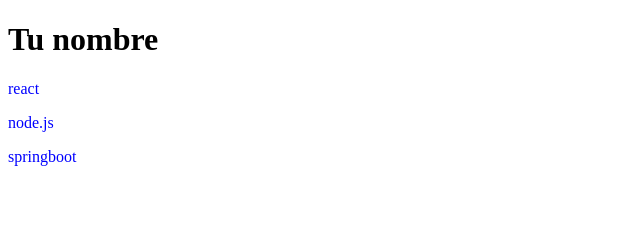
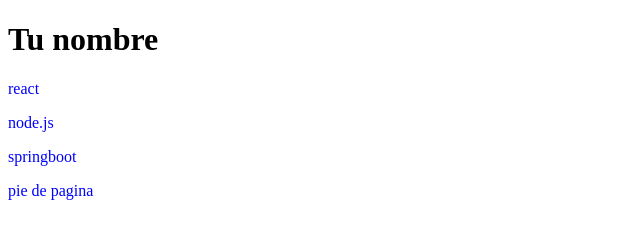
Before and after one commit to IbaiHdez/reto1-Ibai-Hernandez, a plain HTML site: page index.html in a window 1280 px wide. Shown: the whole page, without its empty margins (0-640 px from the left). Drawn offline with Linux system fonts and the light colour scheme.

Commit message:
Añade pie de página con enlaces de contacto

```diff
--- a/index.html
+++ b/index.html
@@ -12,6 +12,7 @@
     <p>react</p>
     <p>node.js</p>
     <p>springboot</p>
+    <p> pie de pagina </p>
   </section>
 </body>
 <style>
```
